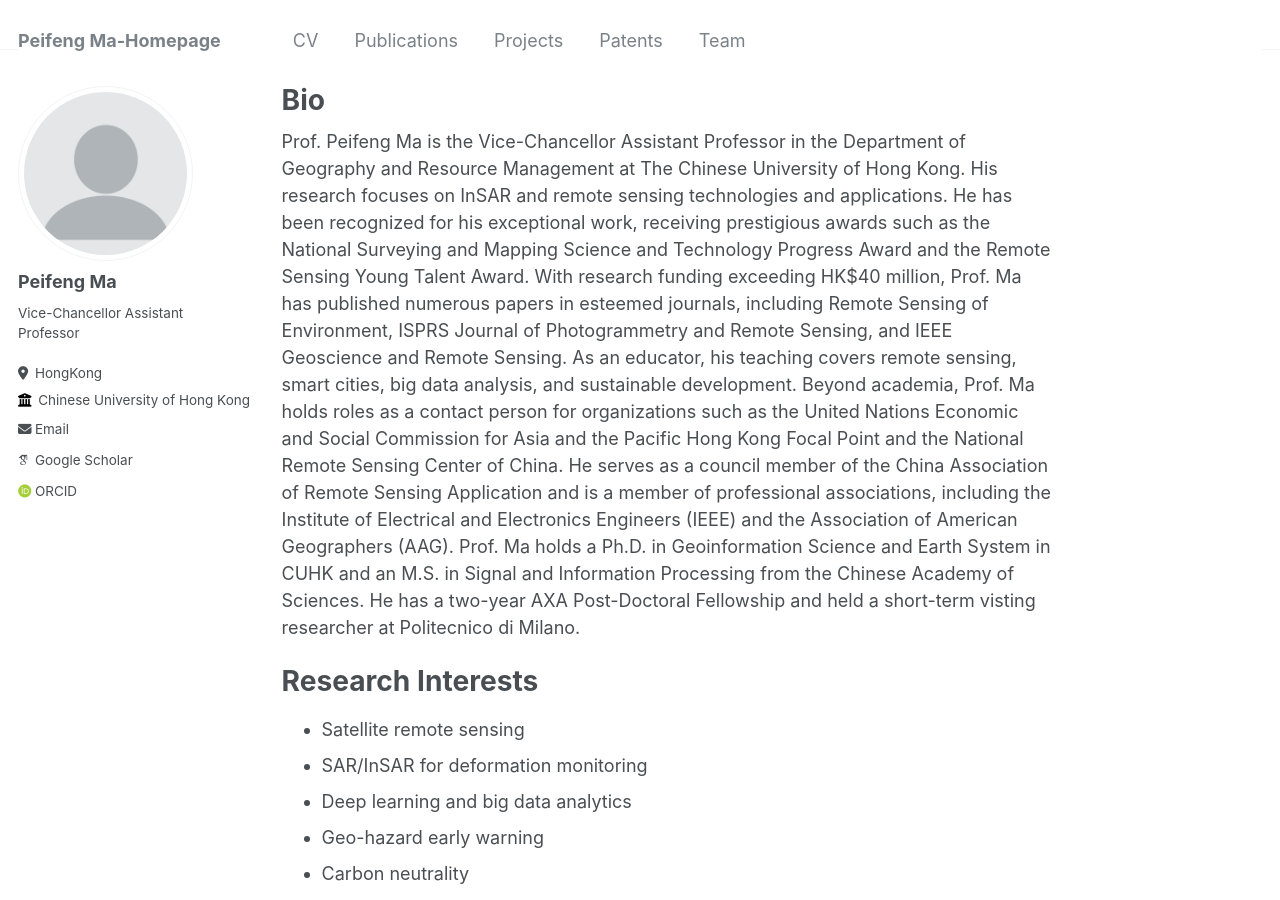
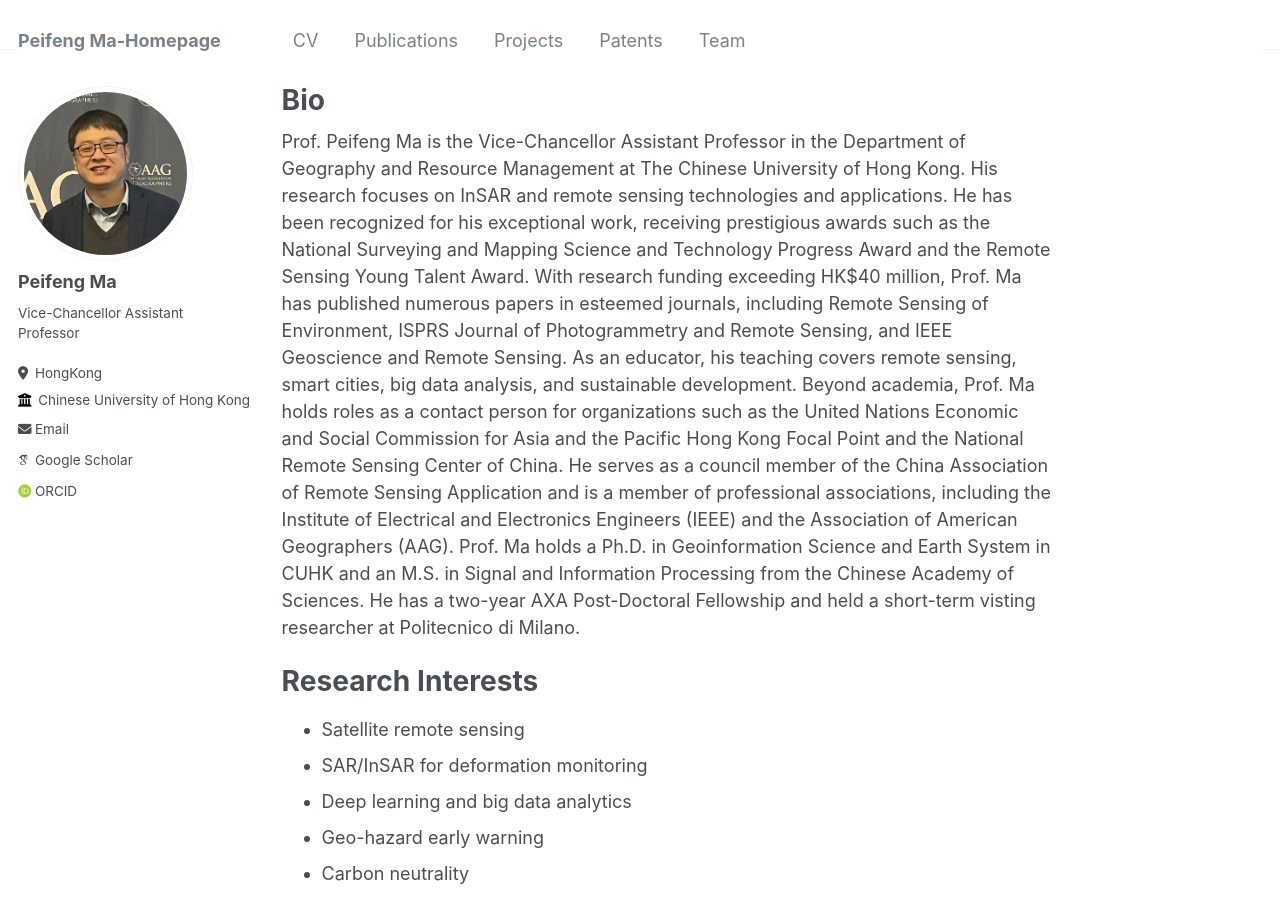
Before and after one commit to pfMA03/peifengMa, a Jekyll site: the page built from _pages/about.md, in a window 1280 px wide and 900 px high. Built offline with Jekyll 4.4.1, drawn with Linux system fonts in a browser that asks for light colours; some web fonts are replaced.

Commit message:
Update _config.yml

```diff
--- a/_config.yml
+++ b/_config.yml
@@ -21,7 +21,7 @@ repository               : "pfMA03.github.io/peifengMa/"
 #               Additional customization can be done by editing /_includes/author-profile.html
 author:
   # Biographic information
-  avatar           : "profile.png"
+  avatar           : "pfma.JPG"
   name             : "Peifeng Ma"
   pronouns         : # example: "she/her"
   bio              : "Vice-Chancellor Assistant Professor"
```
